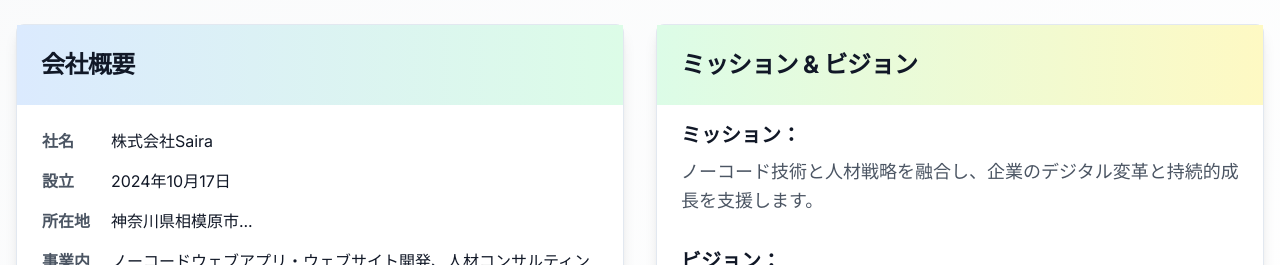
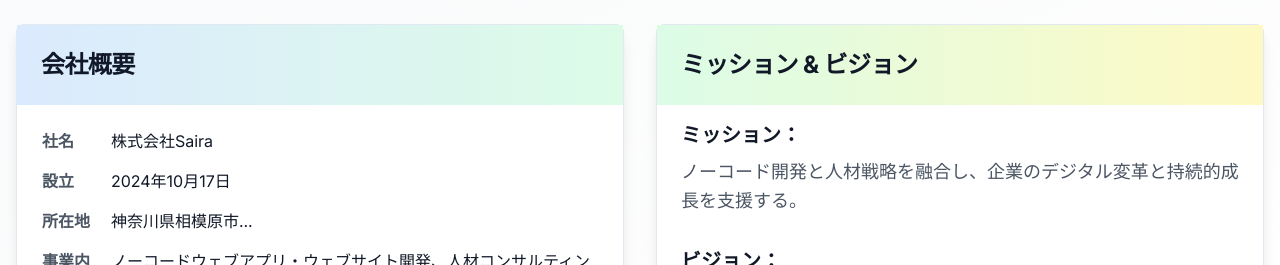
Before and after one commit to Sairainc/333, a Next.js app: page / in a window 1280 px wide. Shown: the part 2020-2285 px from the top of the page. Built offline with nearby package versions, Linux system fonts and the light colour scheme.

Commit message:
更新内容の説明

```diff
--- a/app/components/CompanyInfo.tsx
+++ b/app/components/CompanyInfo.tsx
@@ -79,7 +79,7 @@
     <>
       <p className="mb-8 text-gray-600 text-lg leading-relaxed">
         <span className="font-semibold text-gray-900 text-xl block mb-2">ミッション：</span>
-        ノーコード技術と人材戦略を融合し、企業のデジタル変革と持続的成長を支援します。
+        ノーコード開発と人材戦略を融合し、企業のデジタル変革と持続的成長を支援する。
       </p>
       <p className="text-gray-600 text-lg leading-relaxed">
         <span className="font-semibold text-gray-900 text-xl block mb-2">ビジョン：</span>
```
